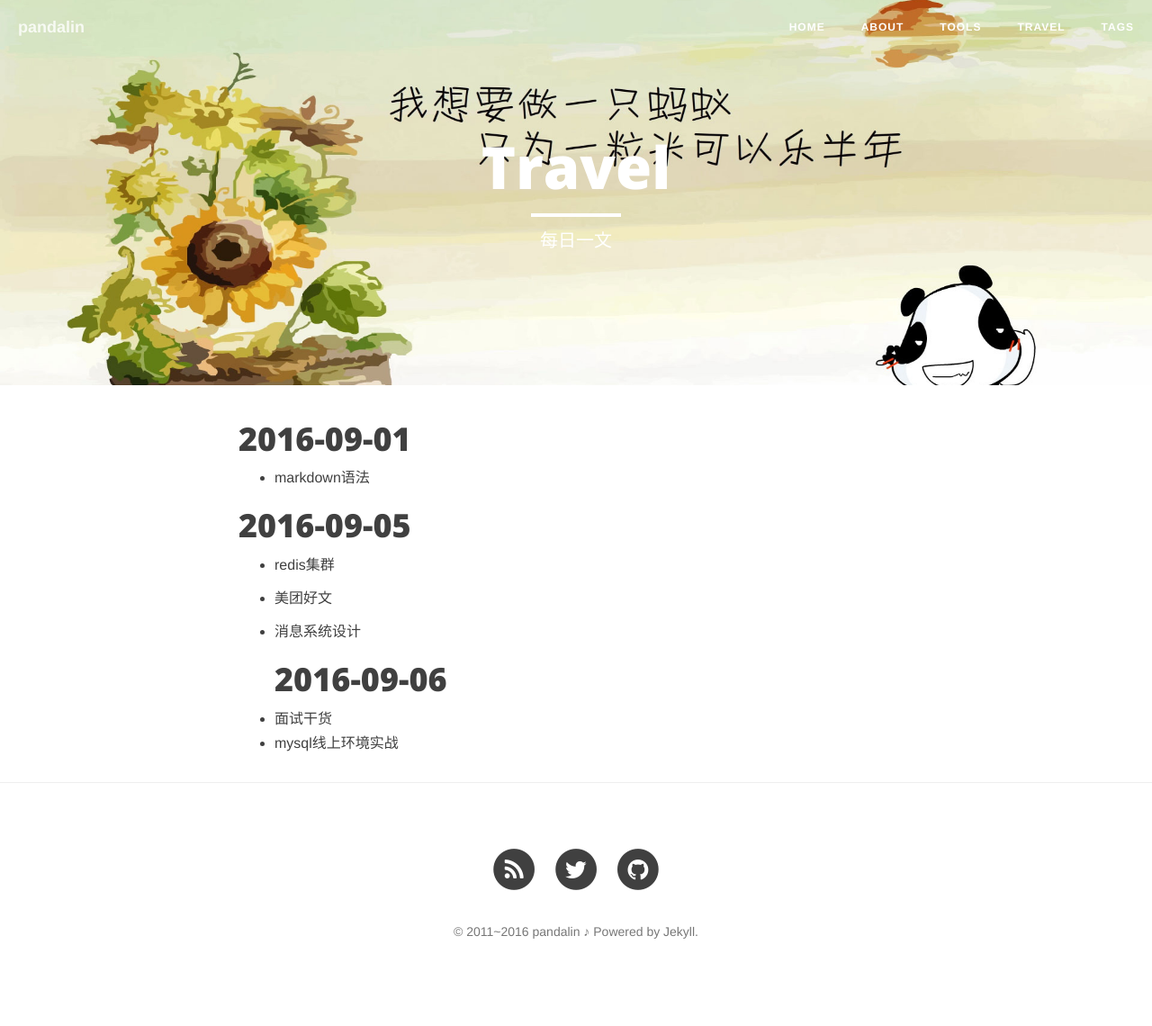
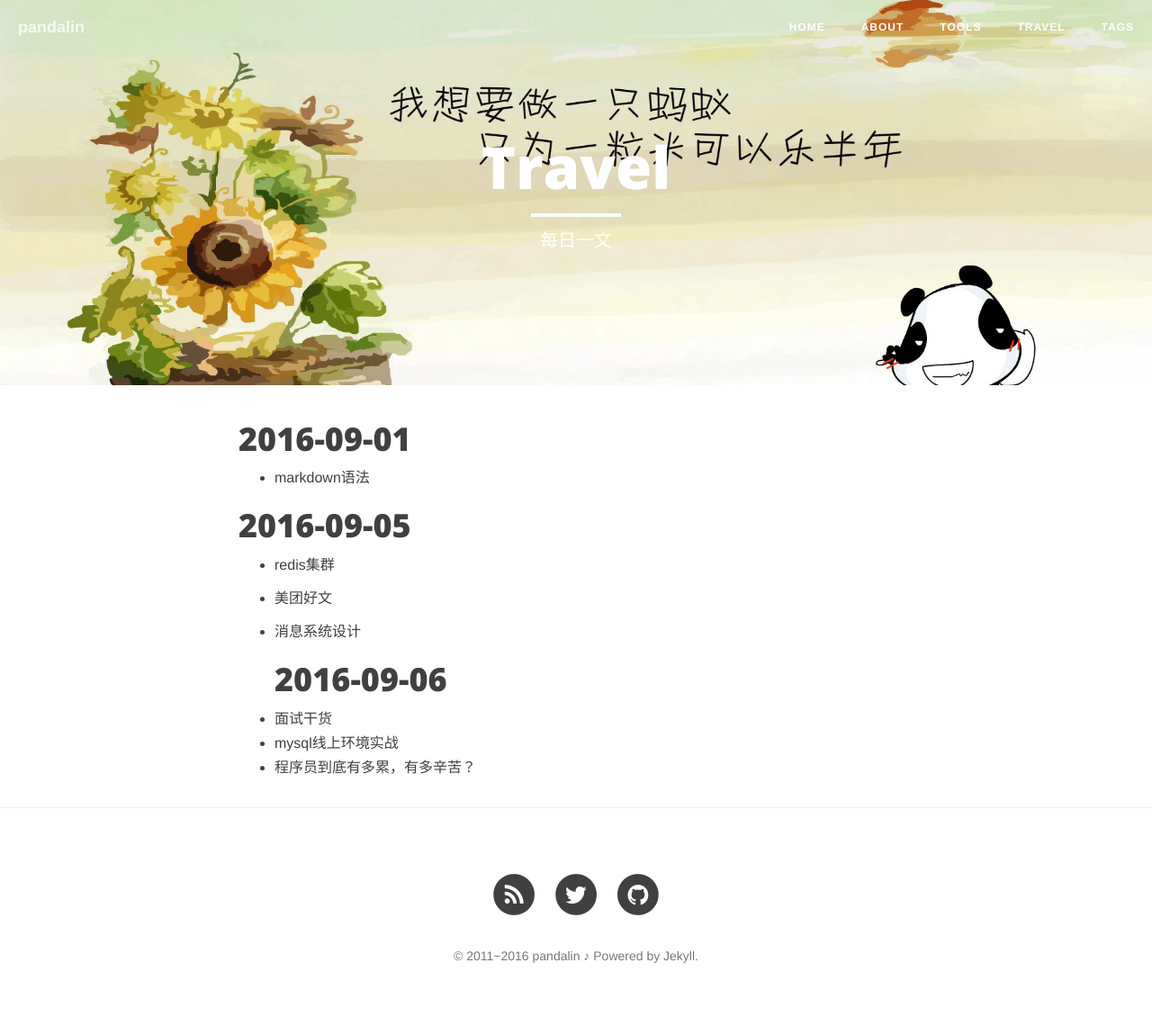
Before and after one commit to pandalin/pandalin.github.io, a Jekyll site: the page built from Travel.md, in a window 1280 px wide. Shown: the whole page at 90% size. Built offline with Jekyll 4.4.1, drawn with Linux system fonts in a browser that asks for light colours; nearby versions of some CDN libraries; before the commit the page ends 1113 px from its top, so only the background shows below that.

Commit message:
程序员到底有多累，有多辛苦？

```diff
--- a/Travel.md
+++ b/Travel.md
@@ -25,3 +25,4 @@ header-img: "img/plane2.jpg"
 # 2016-09-06
   * [面试干货](http://mp.weixin.qq.com/s?__biz=MzIxMTE0ODU5NQ==&mid=2650236878&idx=1&sn=cc530c1d7be00377fe11c095804a123f#rd)
   * [mysql线上环境实战](http://www.cnblogs.com/suoning/p/5742885.html)
+  * [程序员到底有多累，有多辛苦？](http://www.techug.com/how-tired-in-the-end)
```
